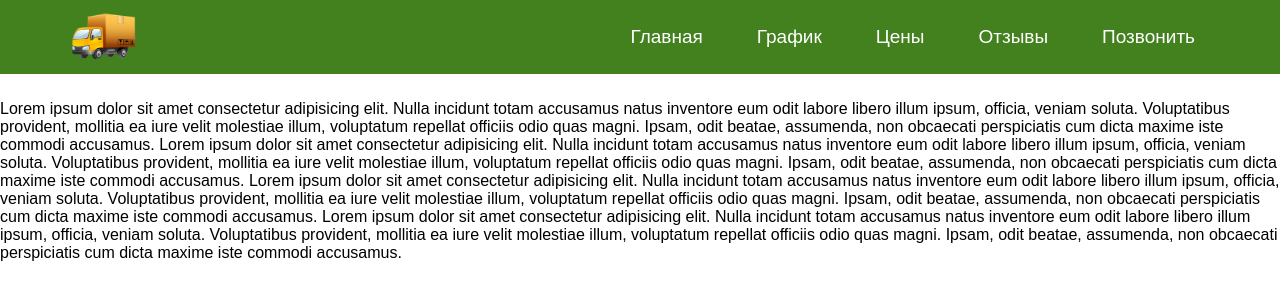
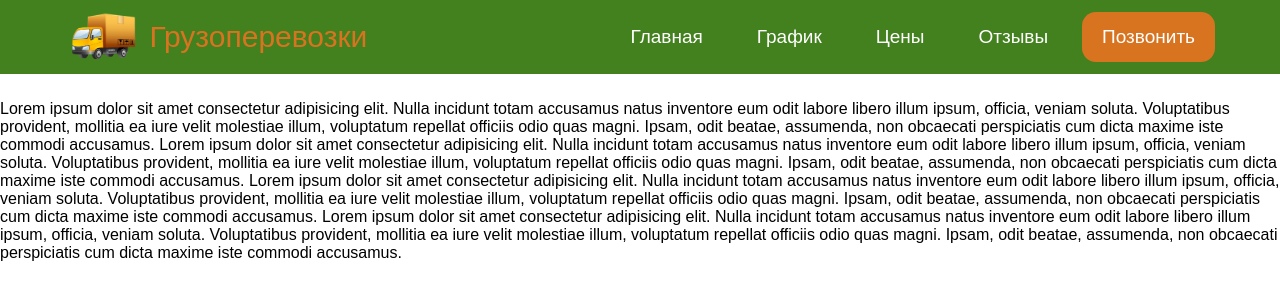
Before and after one commit to eugenetsvetukhin/perevozki, a plain HTML site: page index.html in a window 1280 px wide. Drawn offline with Linux system fonts and the light colour scheme.

Commit message:
header media fix

```diff
--- a/index.html
+++ b/index.html
@@ -13,9 +13,12 @@
         <header class="header">
             <div class="container">
                 <div class="header__body">
-                    <a class="header__logo" href="#" >
-                        <img src="images/logo.png" alt="logo" style="height: 50px;">
-                    </a>
+                    <div class="header__inner">
+                        <a class="header__logo" href="#" >
+                            <img src="images/logo.png" alt="logo" style="height: 50px;">
+                        </a>
+                        <p class="logo__text">Грузоперевозки</p>
+                    </div>
                     <div class="header__burger">
                         <span></span>
                     </div>
--- a/style.css
+++ b/style.css
@@ -49,7 +49,13 @@ body {
     height: 74px;
     align-items: center;
 }
+.header__inner {
+    display: flex;
+    align-items: center;
+    z-index: 3;
+}
 .header__logo {
+    display: block;
     overflow: hidden;
     position: relative;
     z-index: 3;
@@ -58,6 +64,11 @@ body {
     display: block;
     max-width: 100%;
 }
+.logo__text {
+    font-size: 30px;
+    color: #d87320;
+    margin-left: 10px;
+}
 .header__list {
     display: flex;
     position: relative;
@@ -65,6 +76,10 @@ body {
 }
 .header__list li{
     margin: 0 0 0 14px;
+}
+.header__list li:last-child {
+    background-color: #d87320;
+    border-radius: 14px;
 }
 .header__link {
     display: block;
@@ -90,10 +105,19 @@ body {
 }
 
 /* Адаптив */
-
+@media (max-width: 1000px) {
+    .logo__text {
+        font-size: 25px;
+    }
+}
+@media (max-width: 910px) {
+    .logo__text {
+        display: none;
+    }
+}
 @media (max-width: 767px) {
     .header__body {
-        height: 50px;
+        height: 60px;
     }
     .header__burger {
         display: block;
```
